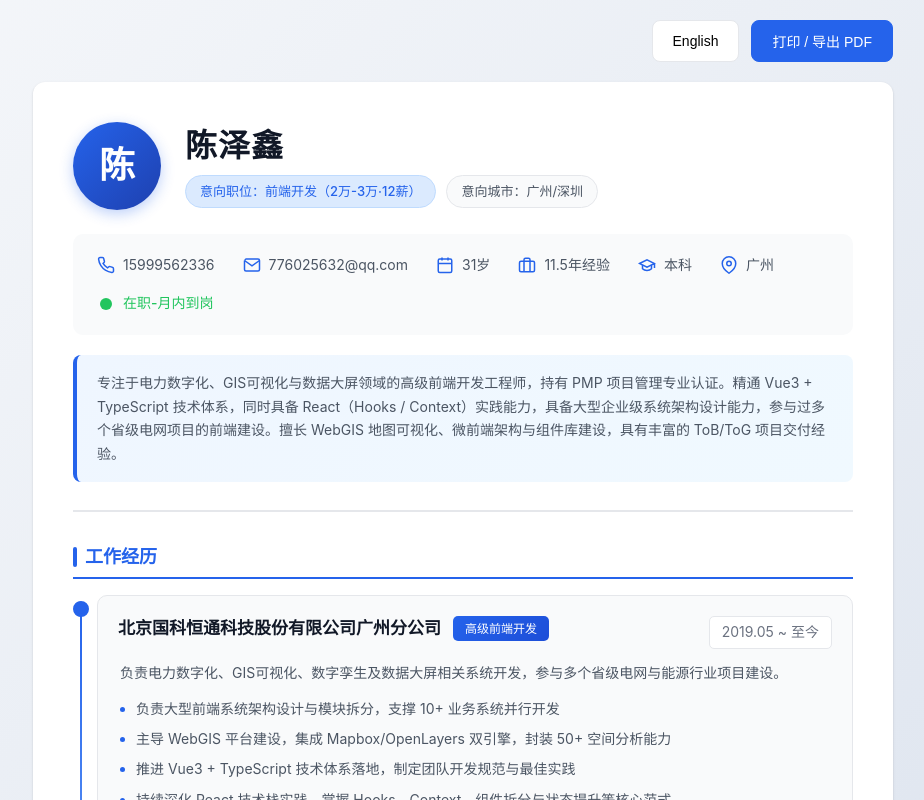
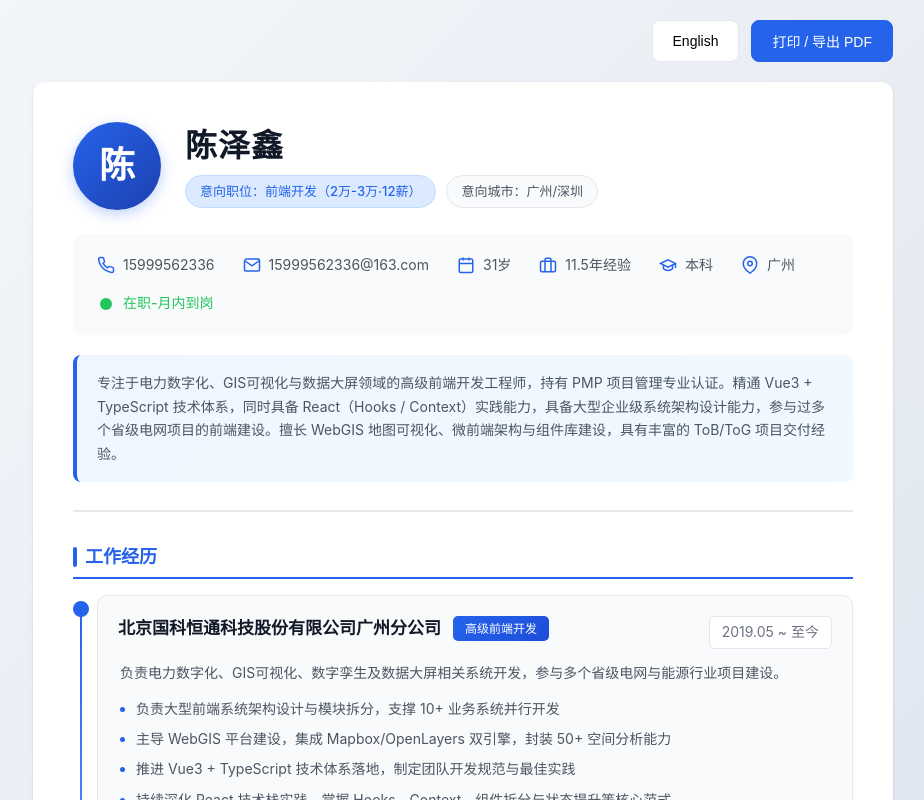
Before and after one commit to water43/water43-resume, a React (Vite) app: page / in a window 1280 px wide. Shown: the top 800 px of the page, without its empty margins (177-1101 px from the left). Built offline with nearby package versions, Linux system fonts and the light colour scheme.

Commit message:
fix: 更新邮箱为 15999562336@163.com
Co-authored-by: water43 <water43@users.noreply.github.com>

```diff
--- a/src/locales/en.ts
+++ b/src/locales/en.ts
@@ -11,7 +11,7 @@ export const en: ResumeLocale = {
     status: 'Available in 1 month',
     location: 'Guangzhou',
     phone: '15999562336',
-    email: '776025632(at)qq.com',
+    email: '15999562336@163.com',
     education: 'Bachelor\'s Degree',
     summary: 'Senior Frontend Developer specializing in power digitalization, GIS visualization, and data dashboards, PMP certified. Expert in Vue3 + TypeScript ecosystem with hands-on React (Hooks / Context) practice, and enterprise architecture design capabilities. Participated in frontend development for multiple provincial power grid projects. Skilled in WebGIS map visualization, micro-frontend architecture, and component library development with extensive ToB/ToG project delivery experience.'
   },
--- a/src/locales/zh.ts
+++ b/src/locales/zh.ts
@@ -11,7 +11,7 @@ export const zh: ResumeLocale = {
     status: '在职-月内到岗',
     location: '广州',
     phone: '15999562336',
-    email: '776025632(at)qq.com',
+    email: '15999562336@163.com',
     education: '本科',
     summary: '专注于电力数字化、GIS可视化与数据大屏领域的高级前端开发工程师，持有 PMP 项目管理专业认证。精通 Vue3 + TypeScript 技术体系，同时具备 React（Hooks / Context）实践能力，具备大型企业级系统架构设计能力，参与过多个省级电网项目的前端建设。擅长 WebGIS 地图可视化、微前端架构与组件库建设，具有丰富的 ToB/ToG 项目交付经验。'
   },
```
